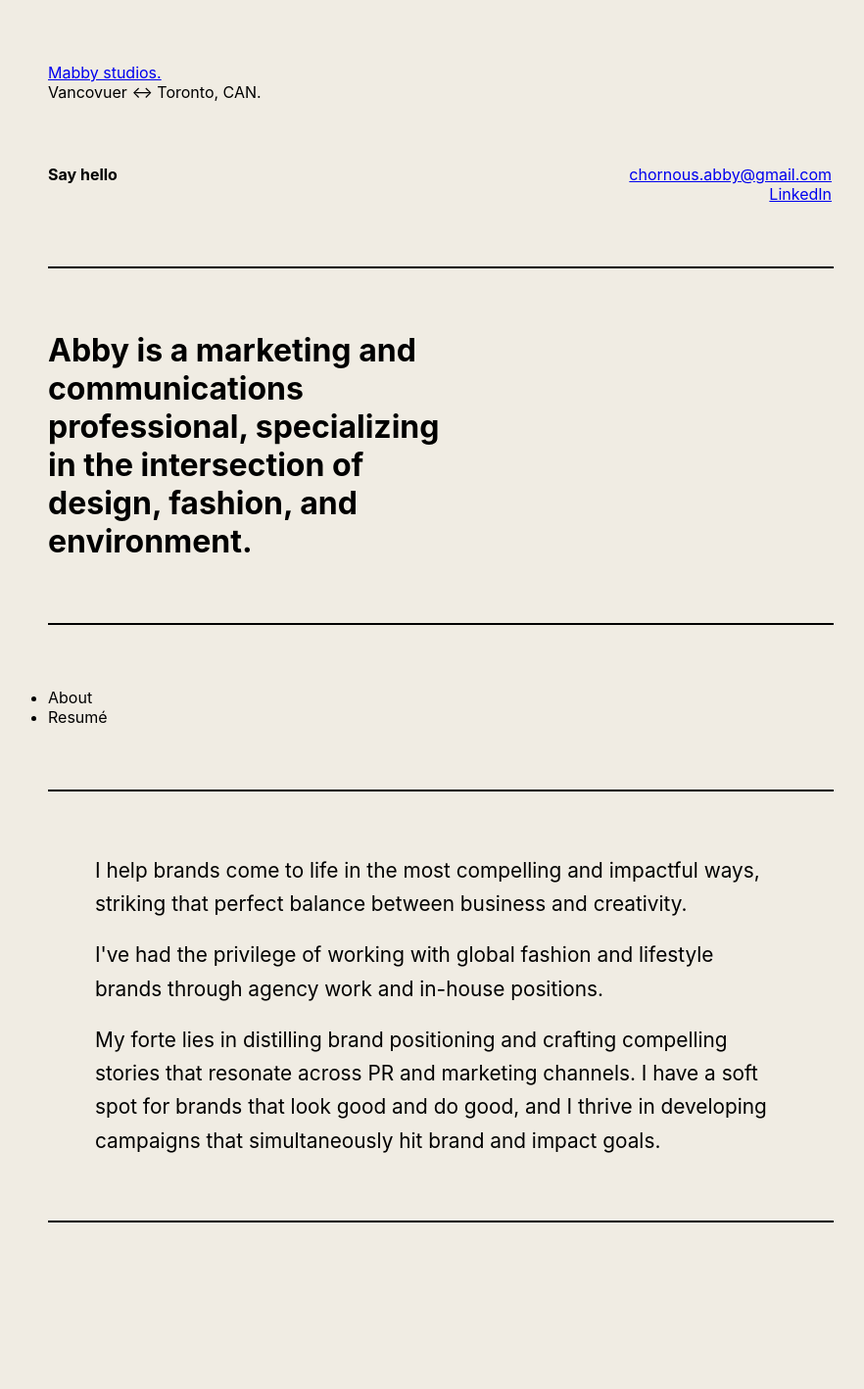
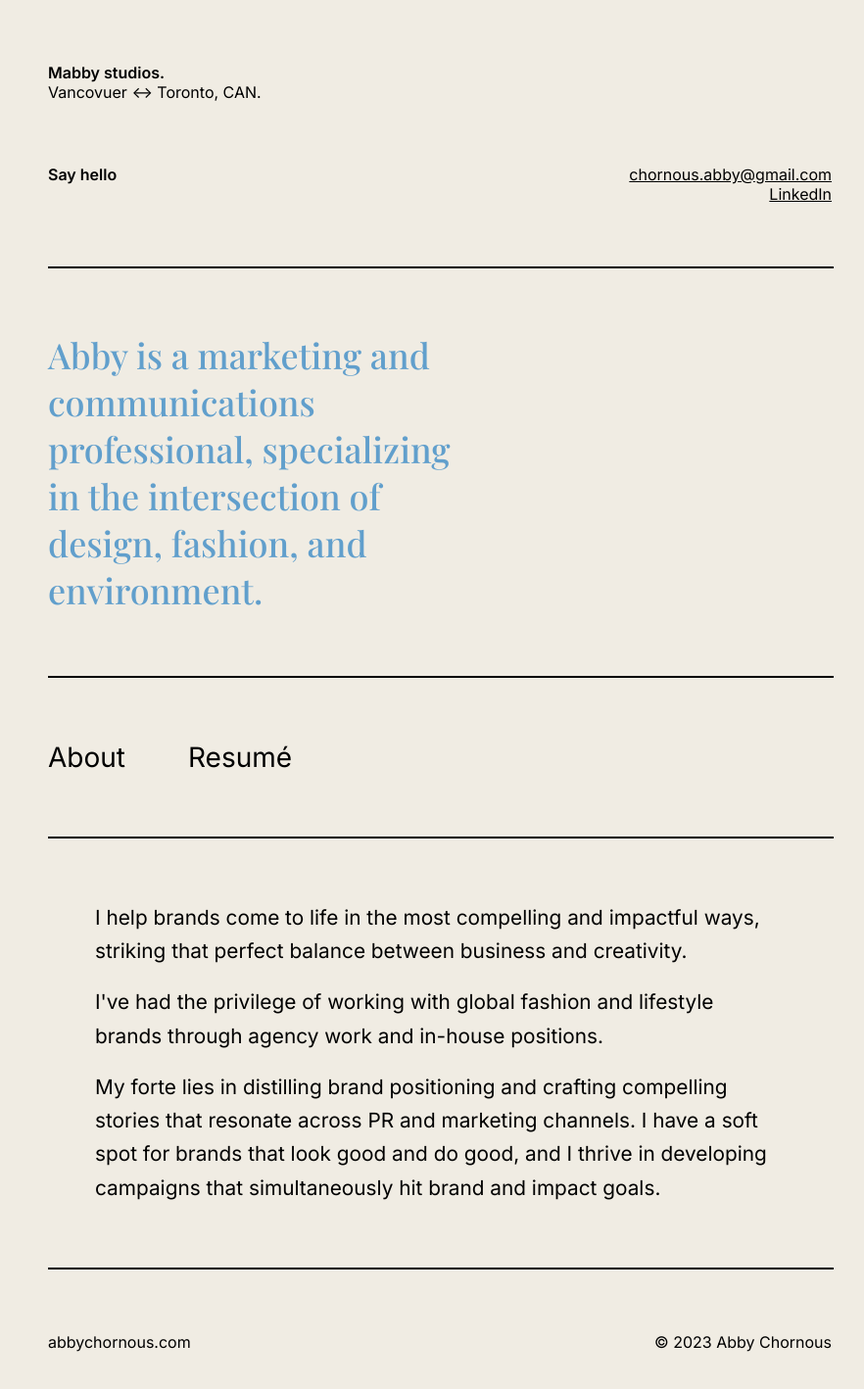
Before and after one commit to Malecks/mabby-studios, a React (Create React App) app: page / in a window 1280 px wide. Shown: the top 1418 px of the page at 98% size, without its empty margins (191-1073 px from the left). Before the commit the page ends 1312 px from the top, so only its background shows below. Built offline with nearby package versions, Linux system fonts and the light colour scheme.

Commit message:
about page complete

```diff
--- a/public/index.html
+++ b/public/index.html
@@ -24,7 +24,10 @@
       work correctly both with client-side routing and a non-root public URL.
       Learn how to configure a non-root public URL by running `npm run build`.
     -->
-    <title>React App</title>
+    <link rel="preconnect" href="https://fonts.googleapis.com">
+    <link rel="preconnect" href="https://fonts.gstatic.com" crossorigin>
+    <link href="https://fonts.googleapis.com/css2?family=Inter:wght@400;600&family=Playfair+Display:wght@500&display=swap" rel="stylesheet">
+    <title>Mabby studios.</title>
   </head>
   <body>
     <noscript>You need to enable JavaScript to run this app.</noscript>
--- a/src/App.css
+++ b/src/App.css
@@ -1,6 +1,18 @@
 * {
   margin: 0;
   padding: 0;
+}
+
+div, p, a, h3, h4, h5, h6 {
+  font-family: 'Inter', sans-serif;
+}
+
+h1, h2 {
+  font-family: 'Playfair Display', serif;
+}
+
+a {
+  color: #000;
 }
 
 .App {
@@ -34,6 +46,15 @@ hr {
   font-size: 1em;
 }
 
+/* Nav */
+.nav ul {
+  display: flex;
+  flex-direction: row;
+  gap: 4rem;
+  font-size: 1.75em;
+  list-style: none;
+}
+
 /* Contact */
 .contact {
   display: flex;
@@ -56,12 +77,18 @@ hr {
 /* Bio */
 .bio {
   display: flex;
-  width: 50%;
-  font-size: 2em;
+  width: 55%;
+  font-size: 2.25em;
+  color: #619FCC;
+
+  font-family: Playfair Display;
+  font-size: 2.25rem;
+  font-style: normal;
+  font-weight: 500;
+  line-height: normal;
 }
 
 /* About */
-
 .about {
   display: flex;
   flex-direction: column;
@@ -69,11 +96,23 @@ hr {
   align-items: flex-start;
   gap: .85em;
   align-self: stretch;
-  /* font-family: Inter; */
   font-size: 1.3em;
   font-style: normal;
   font-weight: 400;
   line-height: 1.65em; /* 166.667% */
+}
+
+/* Footer */
+footer {
+  display: flex;
+  flex-direction: row;
+  align-self: stretch;
+}
+
+footer :first-child {
+  display: flex;
+  flex: 1;
+  align-self: flex-start;
 }
 
 /*
--- a/src/App.js
+++ b/src/App.js
@@ -2,6 +2,8 @@ import './App.css';
 import Header from './components/header';
 import Contact from './components/contact';
 import Bio from './components/bio';
+import Nav from './components/nav';
+import Footer from './components/footer';
 
 function App() {
   return (
@@ -12,12 +14,7 @@ function App() {
           <hr />
           <Bio />
           <hr />
-          <div className='nav'>
-            <ul>
-              <li>About</li>
-              <li>Resumé</li>
-            </ul>
-          </div>
+          <Nav />
           <hr />
           <div className='about'>
             <p>
@@ -31,6 +28,7 @@ function App() {
             </p>
           </div>
           <hr />
+          <Footer />
       </div>
     </div>
   );
--- /dev/null
+++ b/src/components/footer.jsx
@@ -0,0 +1,16 @@
+function Footer() {
+    const currentYear = new Date().getFullYear();
+
+    return (
+        <footer>
+            <div>
+                abbychornous.com
+            </div>
+            <div>
+                &copy; {currentYear} Abby Chornous
+            </div>
+        </footer>
+    )
+}
+
+export default Footer
--- a/src/components/header.jsx
+++ b/src/components/header.jsx
@@ -1,8 +1,8 @@
 function Header() {
     return(
         <header className="app-header">
-            <a href="/">Mabby studios.</a>
-            <p>{"Vancovuer <-> Toronto, CAN."}</p>
+            <h4>Mabby studios.</h4>
+            <p>Vancovuer &lt;-&gt; Toronto, CAN.</p>
         </header>
     )
 }
--- /dev/null
+++ b/src/components/nav.jsx
@@ -0,0 +1,12 @@
+function Nav() {
+    return (
+        <div className='nav'>
+        <ul>
+          <li>About</li>
+          <li>Resumé</li>
+        </ul>
+      </div>
+    )
+}
+
+export default Nav
```
